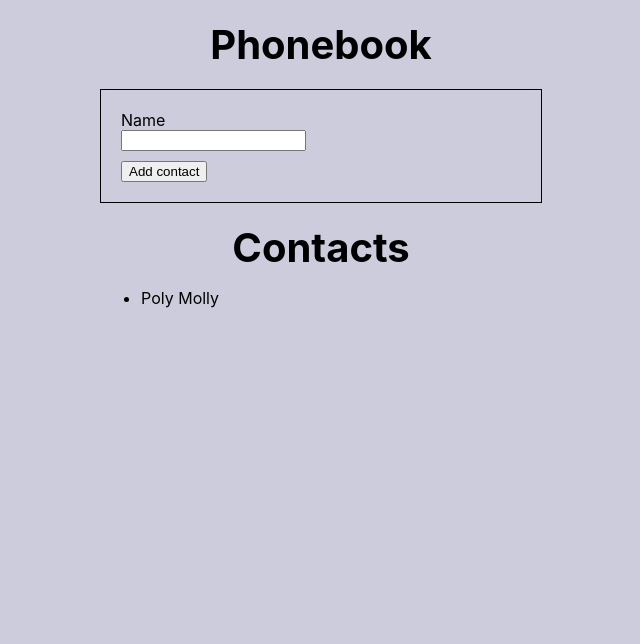
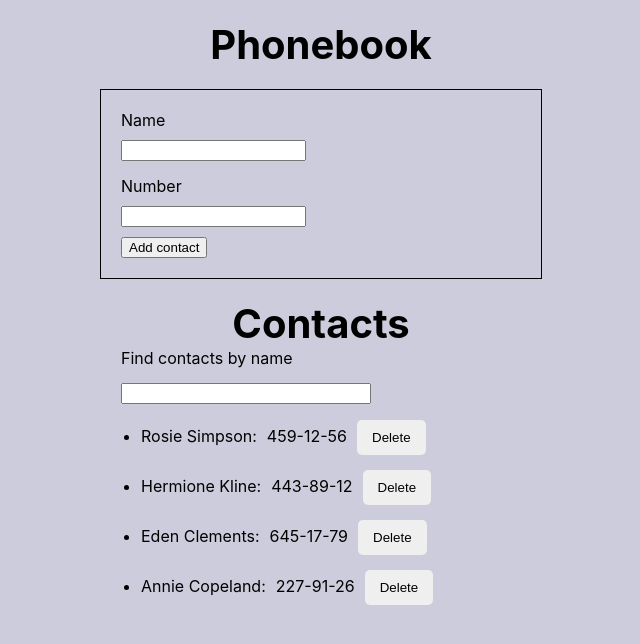
Before and after one commit to ElizaChernysheva/goit-react-hw-03-phonebook, a React (Create React App) app: page / in a window 1280 px wide. Shown: the top 644 px of the page, without its empty margins (319-959 px from the left). Built offline with nearby package versions, Linux system fonts and the light colour scheme.

Commit message:
hw without styles

```diff
--- a/src/components/App.jsx
+++ b/src/components/App.jsx
@@ -1,25 +1,49 @@
 import React,{Component} from 'react';
 import ContactForm from './ContactForm/ContactForm';
 import ContactList from './ContactList/ContactList';
+import Filter from './Filter/Filter';
 import { nanoid } from 'nanoid'
 
 class App extends Component {
 
   state = {
-    contacts: [],
-    name: ''
+    contacts: [
+      {id: 'id-1', name: 'Rosie Simpson', number: '459-12-56'},
+      {id: 'id-2', name: 'Hermione Kline', number: '443-89-12'},
+      {id: 'id-3', name: 'Eden Clements', number: '645-17-79'},
+      {id: 'id-4', name: 'Annie Copeland', number: '227-91-26'},
+    ],
+    filter: '',
   }
   //
-  handleOnSubmit = ({ name }) => {
+  handleOnSubmit = ({ name,number }) => {
+
+    if(this.state.contacts.some(el => el.name === name)){
+      alert(`${name} is already in contacts`)
+      return
+    }
 
     const contact ={
       id: nanoid(),
       name,
+      number,
     }
 
     this.setState(({ contacts }) => ({
       contacts: [contact, ...contacts],
     }));
+  }
+
+  handleOnFilterChange =({ target }) =>{
+    const valueToLowerCase = target.value.toLowerCase().trim();
+    this.setState({filter:valueToLowerCase})
+  }
+
+  removeContact = (id) =>{
+    const {contacts} = this.state;
+    this.setState(({contacts})=>({
+      contacts:contacts.filter(contact => contact.id !== id)
+    }))
   }
 
   render() {
@@ -28,7 +52,8 @@ class App extends Component {
         <h1>Phonebook</h1>
         <ContactForm onSubmitForm={this.handleOnSubmit}/>
         <h2>Contacts</h2>
-        <ContactList contacts={this.state.contacts}/>
+        <Filter onFilterChange={this.handleOnFilterChange}/>
+        <ContactList contacts={this.state.contacts} filter={this.state.filter} removeItem={this.removeContact}/>
       </div>
     );
   }
--- a/src/components/ContactForm/ContactForm.js
+++ b/src/components/ContactForm/ContactForm.js
@@ -1,12 +1,13 @@
 import React,{Component} from 'react';
 import css from './ContactForm.module.css'
+
 
 
 class ContactForm extends Component {
   state ={
     name:'',
+    number: '',
   }
-
 
 
  handleOnChange = ({target}) => {
@@ -18,18 +19,33 @@ class ContactForm extends Component {
   handleOnSubmit = (event) =>{
     event.preventDefault()
    this.props.onSubmitForm({...this.state})
+    event.target.name.value = ''
+    event.target.number.value = ''
   }
 
   render() {
     return(
       <form className={css.form} onSubmit={this.handleOnSubmit}>
-        <label>
+        <label className={css.form__label}>
           Name
-          <input className={css.form__input}
+          <input
+               className={css.form__input}
                type="text"
                name="name"
                pattern="^[a-zA-Zа-яА-Я]+(([' -][a-zA-Zа-яА-Я ])?[a-zA-Zа-яА-Я]*)*$"
                title="Name may contain only letters, apostrophe, dash and spaces. For example Adrian, Jacob Mercer, Charles de Batz de Castelmore d'Artagnan"
+               required
+               onChange={this.handleOnChange}
+          />
+        </label>
+        <label className={css.form__label}>
+          Number
+          <input
+              className={css.form__input}
+              type="tel"
+              name="number"
+              pattern="\+?\d{1,4}?[-.\s]?\(?\d{1,3}?\)?[-.\s]?\d{1,4}[-.\s]?\d{1,4}[-.\s]?\d{1,9}"
+              title="Phone number must be digits and can contain spaces, dashes, parentheses and can start with +"
               required
               onChange={this.handleOnChange}
           />
@@ -41,4 +57,6 @@ class ContactForm extends Component {
 }
 
 
+
+
 export default  ContactForm;
--- a/src/components/ContactForm/ContactForm.module.css
+++ b/src/components/ContactForm/ContactForm.module.css
@@ -10,8 +10,14 @@
 
 .form__input{
   display: block;
+  margin-top: 10px;
 }
 
 .form__btn{
   margin-top: 10px;
 }
+
+.form__label:not(:first-child){
+  display: block;
+  margin-top: 15px;
+}
--- /dev/null
+++ b/src/components/ContactList/ContactItem/ContactItem.js
@@ -0,0 +1,21 @@
+import React from 'react';
+import css from './ContactItem.module.css'
+import PropTypes from 'prop-types';
+
+const ContactItem = ({contact,removeItem}) =>{
+  const{name,number,id}= contact;
+  return(
+    <li className={css.form__item}>
+        <span>{name}:</span>
+      <span>{number}</span>
+      <button className={css.form__button} type='button' onClick={()=> removeItem(id)}>Delete</button>
+    </li>
+  )
+}
+
+ContactItem.propTypes = {
+  contact: PropTypes.object,
+  removeItem:PropTypes.func.isRequired,
+}
+
+export default ContactItem;
--- /dev/null
+++ b/src/components/ContactList/ContactItem/ContactItem.module.css
@@ -0,0 +1,17 @@
+.form__item:not(:first-child){
+  margin-top: 15px;
+}
+
+span{
+  display: inline-block;
+  margin-right: 10px;
+}
+
+.form__button{
+  display: inline-block;
+  padding: 10px 15px;
+
+  border: none;
+  border-radius: 5px;
+  cursor: pointer;
+}
--- a/src/components/ContactList/ContactList.js
+++ b/src/components/ContactList/ContactList.js
@@ -1,14 +1,22 @@
 import React from 'react';
 import css from './ContactList.module.css'
+import ContactItem from './ContactItem/ContactItem';
+import PropTypes from 'prop-types';
 
+const ContactList = ({contacts,filter,removeItem}) =>{
+  let filteredArr = contacts.filter(contact => contact.name.toLowerCase().includes(filter))
 
-const ContactList = ({contacts}) =>{
   return(
   <ul className={css.contactList}>
-    <li>Poly Molly</li>
+    {filteredArr.map(contact => <ContactItem key ={contact.id} contact={contact} removeItem={removeItem}/>)}
   </ul>
 )
 }
 
+ContactList.propTypes = {
+  contacts: PropTypes.arrayOf(PropTypes.object),
+  filter:PropTypes.string.isRequired,
+  removeItem:PropTypes.func.isRequired,
+}
 
 export default ContactList;
--- /dev/null
+++ b/src/components/Filter/Filter.js
@@ -0,0 +1,26 @@
+import React from 'react';
+import css from './Filter.module.css'
+import PropTypes from 'prop-types';
+
+
+const Filter = ({onFilterChange}) =>{
+  return(
+    <div className={css.form__wrapper}>
+      <label className={css.form__filter}>
+        Find contacts by name
+        <input className={css.form__input}
+               type='text'
+               name='filter'
+               onChange={onFilterChange}
+        />
+      </label>
+    </div>
+
+  )
+}
+
+Filter.propTypes ={
+  onFilterChange:PropTypes.func.isRequired,
+}
+
+export default Filter;
--- /dev/null
+++ b/src/components/Filter/Filter.module.css
@@ -0,0 +1,15 @@
+.form__wrapper{
+  max-width: 400px;
+  margin-right: auto;
+  margin-left: auto;
+}
+
+.form__filter {
+  display: flex;
+  flex-direction: column;
+  width: 250px;
+}
+
+.form__input{
+  margin-top: 15px;
+}
--- a/src/index.css
+++ b/src/index.css
@@ -26,3 +26,11 @@ h1,h2{
   font-size: 40px;
   text-align: center;
 }
+
+input{
+  display: block;
+}
+
+label{
+  display: block;
+}
```
Lines whose indentation alone changed are shown as unchanged.
